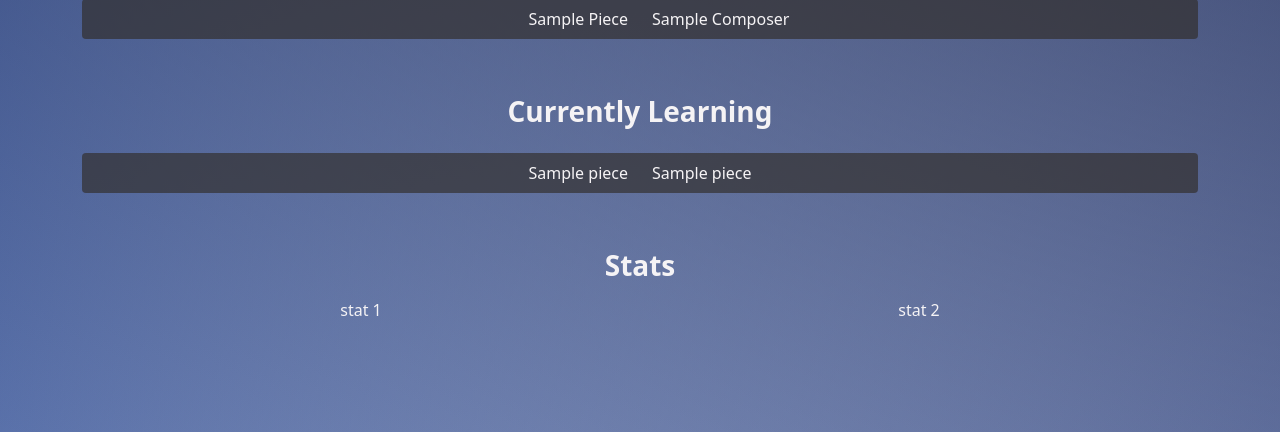
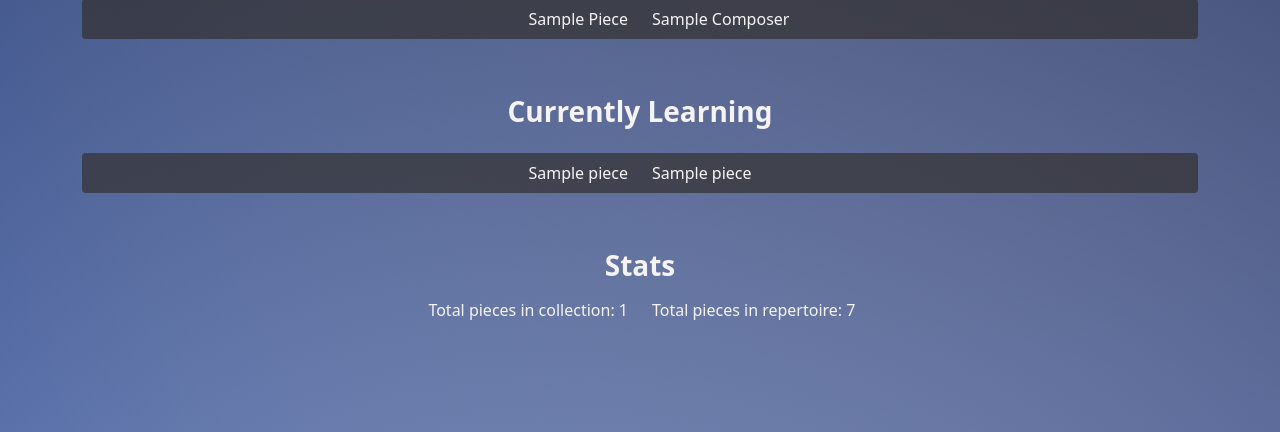
Before and after one commit to paulohenrique-gh/repertoire-manager, a Flask app: template templates/index.html in a window 1280 px wide. Shown: the part 368-800 px from the top of the page. Run offline with Flask 3, Linux system fonts and the light colour scheme; the template is opened without the code that fills it: most values are stand-ins (such as "Sample title", 1, 10 or a date in 2020); some web fonts are replaced.

Commit message:
update stats on index page

```diff
--- a/app.py
+++ b/app.py
@@ -30,11 +30,16 @@ def index():
 
     print(play_today)
     currently_learning = get_pieces_learning(session["user_id"])
+    total_in_collection = get_total_in_collection(session["user_id"])
+
+    #TODO
+    get_total_in_repertoire
 
     return render_template("index.html",
                             latest=latest,
                             play_today=play_today[0]['pieces'],
-                            currently_learning=currently_learning)
+                            currently_learning=currently_learning,
+                            total_in_collection=total_in_collection)
 
 
 @app.route("/view_all")
--- a/templates/index.html
+++ b/templates/index.html
@@ -85,11 +85,11 @@
     <section class="container mt-5">
         <h1 class="mb-3 d-block px-5 fw-bolder">Stats</h1>
         <div class="row">
-            <div class="col-md-6">
-                stat 1
+            <div class="col-md-6 text-md-end">
+                Total pieces in collection: {{ total_in_collection }}
             </div>
-            <div class="col-md-6">
-                stat 2
+            <div class="col-md-6 text-md-start">
+                Total pieces in repertoire: 7
             </div>
         </div>
     </section>
```
Also changed, not shown: queries.py (+14 -0 lines).
